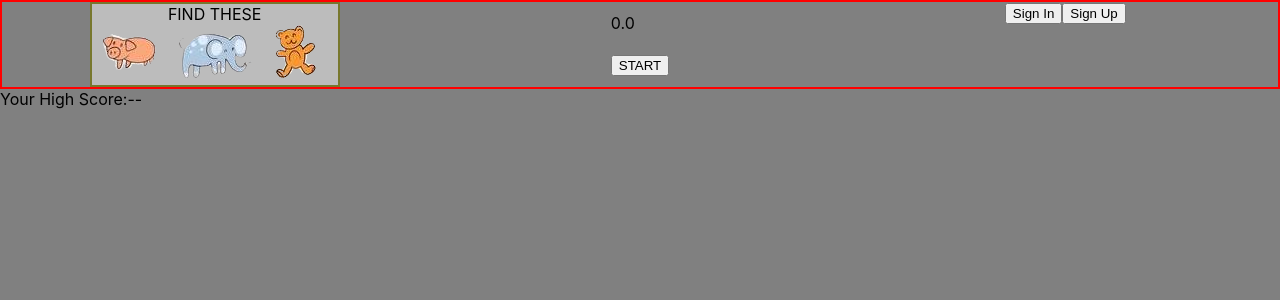
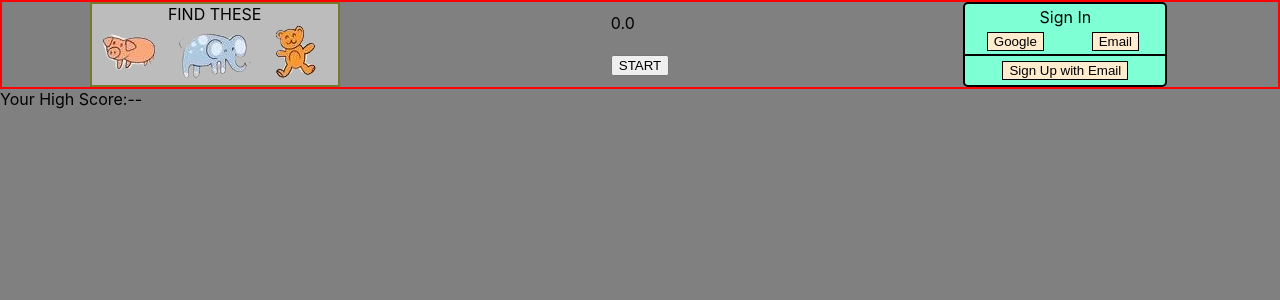
Before and after one commit to hoholabs/image-tagger, a React (Create React App) app: page / in a window 1280 px wide. Shown: the top 300 px of the page. Built offline with nearby package versions, Linux system fonts and the light colour scheme; no server answers.

Commit message:
rearranged auth section, also some auth section CSS

```diff
--- a/src/App.css
+++ b/src/App.css
@@ -2,7 +2,12 @@
     background-color: grey;
 }
 
+.material {
+    font-variation-settings: 'FILL' 0, 'wght' 400, 'GRAD' 0, 'opsz' 48;
+}
+
 nav {
+    height: 100;
     border: solid red 2px;
     display: grid;
     grid-template-columns: 1fr 1fr 1fr;
@@ -48,6 +53,45 @@ nav .checkmark {
     bottom: 20%;
 }
 
+nav #auth {
+    border: solid black 2px;
+    background-color: aquamarine;
+    border-radius: 5px;
+    display: grid;
+
+    width: 200px;
+    justify-items: center;
+}
+
+nav #auth button {
+    background-color: blanchedalmond;
+    border: solid black 1px;
+}
+
+nav #signIn {
+    width: 100%;
+
+    display: grid;
+    grid-template-rows: 1fr 1fr;
+    grid-template-columns: 1fr 1fr;
+    justify-items: center;
+    align-items: center;
+    /* border: solid black 2px; */
+}
+
+nav #signIn span {
+    grid-column: 1 /-1;
+}
+
+nav #signUp {
+    display: grid;
+
+    width: 100%;
+    border-top: solid black 2px;
+    justify-items: center;
+    align-items: center;
+}
+
 #puzzle {
     border: solid green 2px;
     display: grid;
--- a/src/Auth.js
+++ b/src/Auth.js
@@ -1,18 +1,17 @@
 import React, { useEffect, useState } from 'react';
-import { db, auth } from './firebase';
+import { db } from './firebase';
 import { doc, setDoc, getDoc } from 'firebase/firestore';
 import {
     createUserWithEmailAndPassword,
     signInWithEmailAndPassword,
     GoogleAuthProvider,
+    getAuth,
     signInWithRedirect,
     onAuthStateChanged,
     signOut
 } from 'firebase/auth';
 
 function Auth({ userInfo, setUserInfo }) {
-    const provider = new GoogleAuthProvider();
-
     const defaultValues = {
         email: '',
         password: ''
@@ -24,7 +23,6 @@ function Auth({ userInfo, setUserInfo }) {
     const [loggedIn, setLoggedIn] = useState(false);
 
     const handleChange = (event) => {
-        console.log(inputValues);
         setInputValues({
             ...inputValues,
             [event.target.name]: event.target.value
@@ -33,6 +31,8 @@ function Auth({ userInfo, setUserInfo }) {
 
     const handleSignUp = (event) => {
         event.preventDefault();
+        const auth = getAuth();
+
         createUserWithEmailAndPassword(
             auth,
             inputValues.email,
@@ -44,14 +44,17 @@ function Auth({ userInfo, setUserInfo }) {
                 // ...
             })
             .catch((error) => {
-                // const errorCode = error.code;
-                // const errorMessage = error.message;
+                const errorCode = error.code;
+                console.log(errorCode);
+                const errorMessage = error.message;
+                console.log(errorMessage);
                 // ..
             });
     };
 
     const handleSignIn = (event) => {
         event.preventDefault();
+        const auth = getAuth();
 
         signInWithEmailAndPassword(
             auth,
@@ -61,16 +64,18 @@ function Auth({ userInfo, setUserInfo }) {
             .then((userCredential) => {
                 // Signed in
                 setUser(userCredential.user);
-                setSignIn(true);
-                // ...
             })
             .catch((error) => {
-                // const errorCode = error.code;
-                // const errorMessage = error.message;
+                const errorCode = error.code;
+                console.log(errorCode);
+                const errorMessage = error.message;
+                console.log(errorMessage);
             });
     };
 
     const handleSignOut = () => {
+        const auth = getAuth();
+
         signOut(auth)
             .then(() => {
                 // Sign-out successful.
@@ -94,6 +99,8 @@ function Auth({ userInfo, setUserInfo }) {
     }
 
     useEffect(() => {
+        const auth = getAuth();
+
         onAuthStateChanged(auth, (user) => {
             if (user) {
                 //User is signed in
@@ -114,29 +121,81 @@ function Auth({ userInfo, setUserInfo }) {
                 // ...
             }
         });
+        // eslint-disable-next-line react-hooks/exhaustive-deps
     }, [setUserInfo, user]);
     return (
-        <div>
-            {!loggedIn && !signUp && !signIn && (
-                <div>
+        <div id="auth">
+            {/* not logged in, signUp not activates signIn not activated */}
+            {!loggedIn && !signUp && (
+                <div id="signIn">
+                    {' '}
+                    <span>Sign In</span>
+                    {/* Google sign in button */}
+                    {!signIn && (
                         <button
+                            id="googleSignIn"
+                            type="button"
+                            onClick={() => {
+                                const provider = new GoogleAuthProvider();
+                                const auth = getAuth();
+
+                                signInWithRedirect(auth, provider);
+                            }}
+                        >
+                            Google
+                        </button>
+                    )}
+                    {/* Email sign in button */}
+                    {!signIn && (
+                        <button
+                            id="emailSignIn"
                             onClick={() => {
                                 setSignIn(true);
                             }}
                         >
-                        Sign In
+                            Email
                         </button>
+                    )}
+                    {/* Email sign in form */}
+                    {signIn && (
+                        <form name="signIn" onSubmit={handleSignIn}>
+                            <input
+                                value={inputValues.email}
+                                onChange={handleChange}
+                                name="email"
+                                type="text"
+                                placeholder="email"
+                            ></input>
+                            <input
+                                value={inputValues.password}
+                                onChange={handleChange}
+                                type="password"
+                                name="password"
+                                placeholder="password"
+                            ></input>
+                            <input
+                                type="submit"
+                                name="signIn"
+                                value="Sign In"
+                            ></input>
+                        </form>
+                    )}
+                </div>
+            )}
+
+            <div id="signUp">
+                {/* Email sign up button */}
+                {!signUp && !signIn && !loggedIn && (
                     <button
+                        id="emailSignUp"
                         onClick={() => {
                             setSignUp(true);
                         }}
                     >
-                        Sign Up
+                        Sign Up with Email
                     </button>
-                </div>
                 )}
-            {/* Can probbaly shorten this later
-            Should be able to do signUp and signIn as the same form? */}
+                {/*signUp with email form */}
                 {signUp && (
                     <div>
                         <form name="signUp" onSubmit={handleSignUp}>
@@ -162,39 +221,8 @@ function Auth({ userInfo, setUserInfo }) {
                         </form>
                     </div>
                 )}
-            {signIn && (
-                <div>
-                    <button
-                        type="button"
-                        onClick={() => {
-                            signInWithRedirect(auth, provider);
-                        }}
-                    >
-                        Sign In With Google
-                    </button>
-                    <form name="signIn" onSubmit={handleSignIn}>
-                        <input
-                            value={inputValues.email}
-                            onChange={handleChange}
-                            name="email"
-                            type="text"
-                            placeholder="email"
-                        ></input>
-                        <input
-                            value={inputValues.password}
-                            onChange={handleChange}
-                            type="password"
-                            name="password"
-                            placeholder="password"
-                        ></input>
-                        <input
-                            type="submit"
-                            name="signIn"
-                            value="Sign In"
-                        ></input>
-                    </form>
             </div>
-            )}
+            {/* loggedIn Activted */}
             {loggedIn && <button onClick={handleSignOut}>Sign Out</button>}
         </div>
     );
```
Also changed, not shown: firebase.json (added), 1 other file (tests, documents, lock files or other folders). Lines whose indentation alone changed are shown as unchanged.
